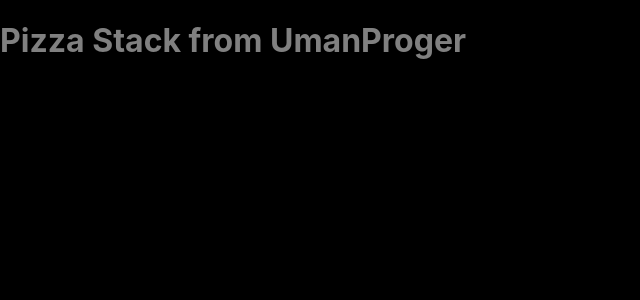
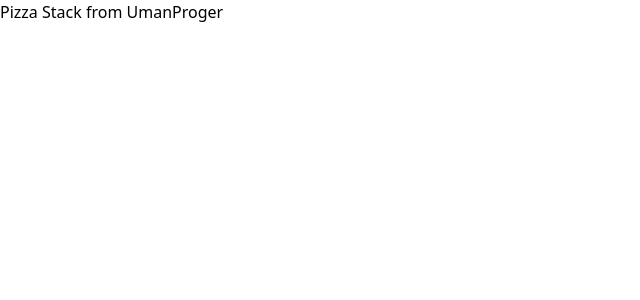
Before and after one commit to IvanSlivenko/site-about-pizza-from-notte-hedoff, a React (Create React App) app in the folder pizzastack/front/: page / in a window 1280 px wide. Shown: the top 300 px of the page, without its empty margins (0-640 px from the left). Built offline with nearby package versions, Linux system fonts and the light colour scheme.

Commit message:
17-08-2025-14-42

```diff
--- a/pizzastack/front/src/index.css
+++ b/pizzastack/front/src/index.css
@@ -1,4 +1,4 @@
-body {
+/* body {
   margin: 0;
   font-family: -apple-system, BlinkMacSystemFont, 'Segoe UI', 'Roboto', 'Oxygen',
     'Ubuntu', 'Cantarell', 'Fira Sans', 'Droid Sans', 'Helvetica Neue',
@@ -13,4 +13,7 @@
 code {
   font-family: source-code-pro, Menlo, Monaco, Consolas, 'Courier New',
     monospace;
-}
+} */
+@tailwind base;
+@tailwind components;
+@tailwind utilities
--- a/pizzastack/front/tailwind.config.js
+++ b/pizzastack/front/tailwind.config.js
@@ -1,6 +1,6 @@
 /** @type {import('tailwindcss').Config} */
 module.exports = {
-  content: [],
+  content: ["./src/**/*.{ts,tsx}"],
   theme: {
     extend: {},
   },
```
Also changed, not shown: 1 other file (tests, documents, lock files or other folders).
